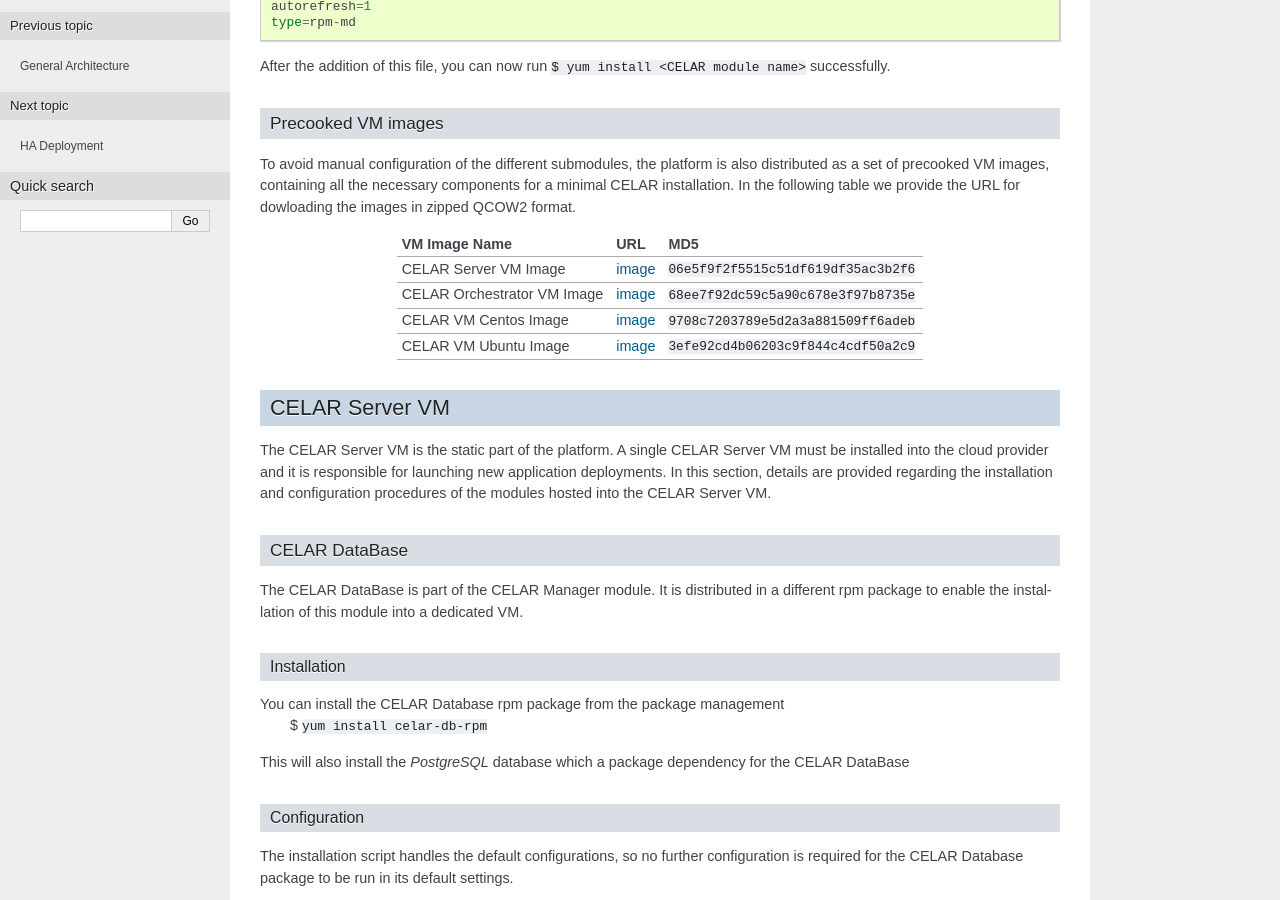
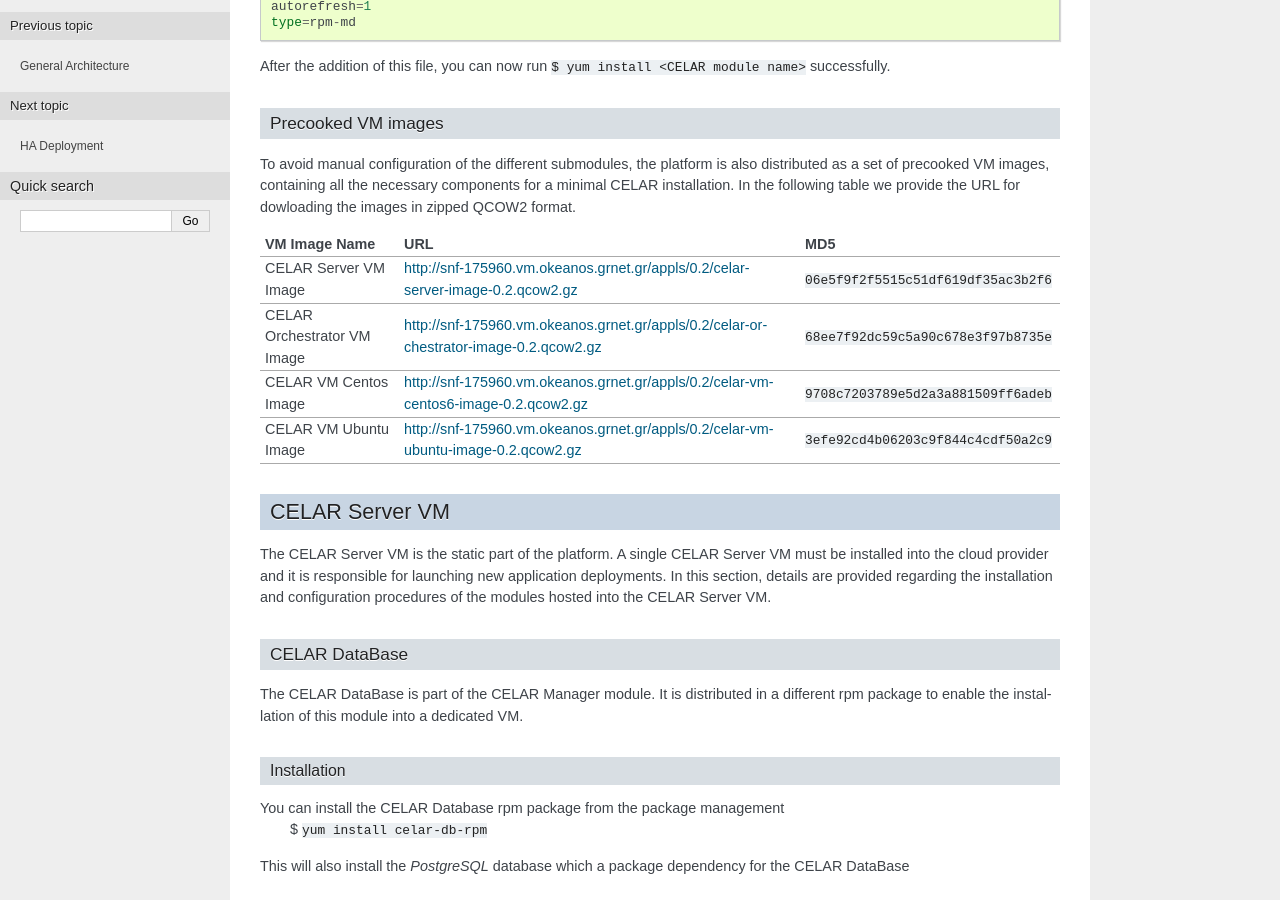
Before and after one commit to giagiannis/celar-documentation, a Sphinx documentation site: the page built from source/sections/install.rst, in a window 1280 px wide and 900 px high, scrolled down 772 px. Built offline with Sphinx 7.4.7, drawn with Linux system fonts in a browser that asks for light colours; some of the changed lines change nothing that is shown.

Commit message:
updated correct image URLs

```diff
--- a/source/sections/install.rst
+++ b/source/sections/install.rst
@@ -38,14 +38,14 @@
 ^^^^^^^^^^^^^^^^^^^
 To avoid manual configuration of the different submodules, the platform is also distributed as a set of precooked VM images, containing all the necessary components for a minimal CELAR installation. In the following table we provide the URL for dowloading the images in zipped QCOW2 format.
 
-=========================== ========================================================================================================================= ====================================
-VM Image Name               URL                                                                                                                       MD5
-=========================== ========================================================================================================================= ====================================
-CELAR Server VM Image       `image <http://snf-175960.vm.okeanos.grnet.gr/appls/0.2/celar-server-image-0.2.qcow2.gz>`_                                ``06e5f9f2f5515c51df619df35ac3b2f6``
-CELAR Orchestrator VM Image `image <http://snf-175960.vm.okeanos.grnet.gr/appls/0.2/celar-orchestrator-image-0.2.qcow2.gz>`_                          ``68ee7f92dc59c5a90c678e3f97b8735e``
-CELAR VM Centos Image       `image <http://snf-175960.vm.okeanos.grnet.gr/appls/0.2/celar-vm-centos6-image-0.2.qcow2.gz>`_                            ``9708c7203789e5d2a3a881509ff6adeb``
-CELAR VM Ubuntu Image       `image <http://snf-175960.vm.okeanos.grnet.gr/appls/0.2/celar-vm-ubuntu-image-0.2.qcow2.gz>`_                             ``3efe92cd4b06203c9f844c4cdf50a2c9``
-=========================== ========================================================================================================================= ====================================
+=========================== ===================================================================================== ====================================
+VM Image Name               URL                                                                                   MD5
+=========================== ===================================================================================== ====================================
+CELAR Server VM Image       http://snf-175960.vm.okeanos.grnet.gr/appls/0.2/celar-server-image-0.2.qcow2.gz       ``06e5f9f2f5515c51df619df35ac3b2f6``
+CELAR Orchestrator VM Image http://snf-175960.vm.okeanos.grnet.gr/appls/0.2/celar-orchestrator-image-0.2.qcow2.gz ``68ee7f92dc59c5a90c678e3f97b8735e``
+CELAR VM Centos Image       http://snf-175960.vm.okeanos.grnet.gr/appls/0.2/celar-vm-centos6-image-0.2.qcow2.gz   ``9708c7203789e5d2a3a881509ff6adeb``
+CELAR VM Ubuntu Image       http://snf-175960.vm.okeanos.grnet.gr/appls/0.2/celar-vm-ubuntu-image-0.2.qcow2.gz    ``3efe92cd4b06203c9f844c4cdf50a2c9``
+=========================== ===================================================================================== ====================================
 
 
 
```
